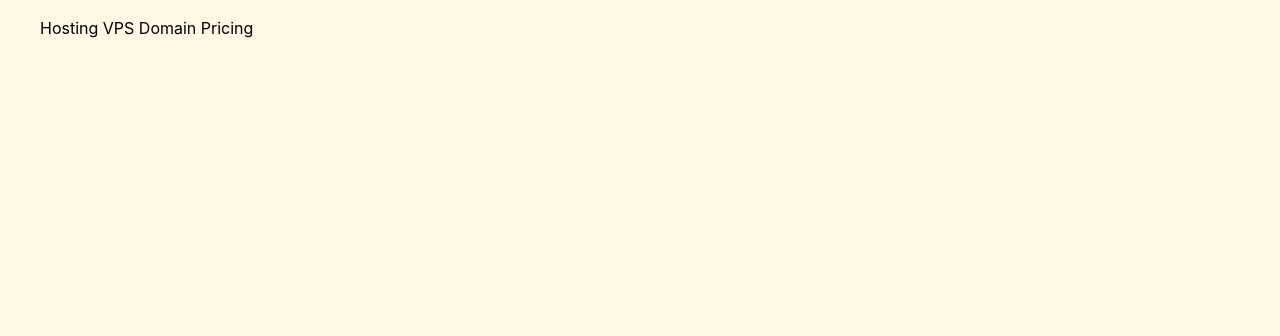
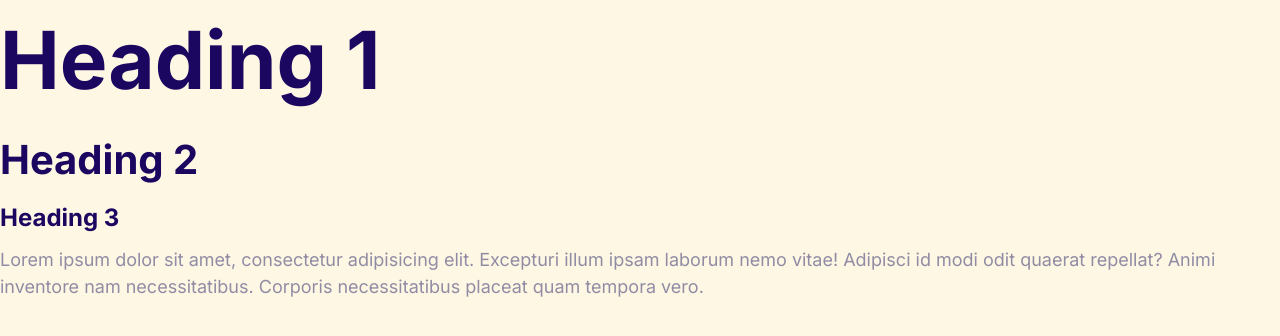
Before and after one commit to Adamt603/websiteWithMosh, a plain HTML site: page index.html in a window 1280 px wide. Drawn offline with Linux system fonts and the light colour scheme.

Commit message:
Defined the styles for the fonts.

```diff
--- a/css/styles.css
+++ b/css/styles.css
@@ -1,4 +1,12 @@
 /*start of default code */
+
+html {
+    /*This is the default font size set by the browser.*/
+    /*font-size: 16px;*/
+
+    font-size: 62.5%; /*This is .625 * 16 = 10px makes calculation of rem easier*/
+}
+
 
 /* Box sizing rules */
 *, *::before, *::after {
@@ -12,28 +20,67 @@ body, h1, h2, h3, h4, p, figure, blockquote, dl, dd {
 
 /* Make images easier to work with */
 img, picture {
+    display: block;
     max-width: 100%;
-    display: block;
 }
 
 :root {
+    --accentColor: #ff3400;
+    --bodyTextColor: #918ca4;
+    --headerTextColor: #1b0760;
     --primaryColor: #2584ff;
     --secondaryColor: #00d9ff;
-    --accentColor: #ff3400;
-    --headerTextColor: #1b0760;
-    --bodyTextColor: #918ca4;
 }
 
 /* Set core body defaults */
 body {
+    background-color: rgb(253, 247, 228);
+    color: var(--bodyTextColor);
+    font-family: Inter, -apple-system, BlinkMacSystemFont, "Segoe UI", Roboto, Helvetica, Arial, sans-serif,
+    "Apple Color Emoji", "Segoe UI Emoji", "Segoe UI Symbol";
+    /*Default font size this is 24px.*/
+    font-size: 2.4rem;
+    line-height: 1.5;
     min-height: 96vh;
+    /*background-color: #000000;*/
     text-rendering: optimizeSpeed;
-    line-height: 1.5;
-    font-family: -apple-system, BlinkMacSystemFont, "Segoe UI", Roboto, Helvetica, Arial, sans-serif,
-    "Apple Color Emoji", "Segoe UI Emoji", "Segoe UI Symbol";
-    background-color: rgb(253, 247, 228);
-    /*background-color: #000000;*/
 }
+
+h1, h2, h3 {
+    color: var(--headerTextColor);
+    margin-bottom: 1rem;
+}
+
+h1 {
+    font-size: 7rem;
+}
+
+h2 {
+    font-size: 4rem;
+}
+
+h3 {
+    font-size: 3rem;
+}
+
+@media screen and (min-width: 1204px){
+    body {
+        font-size: 1.8rem;
+    }
+    h1 {
+        font-size: 8rem;
+    }
+
+    h2 {
+        font-size: 4rem;
+    }
+
+    h3 {
+        font-size: 2.4rem;
+    }
+}
+
+
 
 /*end of default code */
 
@@ -47,14 +94,14 @@ body {
 }
 
 .linkTextDecoration {
+    color: black;
     text-decoration: none;
-    color: black;
 }
 
 /*Rules for the nav */
 nav {
+    overflow: hidden;
     width: 16rem;
-    overflow: hidden;
 }
 
 .navLinks {
--- a/index.html
+++ b/index.html
@@ -6,19 +6,32 @@
           content="width=device-width, user-scalable=no, initial-scale=1.0, maximum-scale=1.0, minimum-scale=1.0">
     <meta http-equiv="X-UA-Compatible" content="ie=edge">
     <title>Document</title>
-  <link rel="stylesheet" href="css/styles.css" type="text/css">
-  <link rel="stylesheet" href="css/normalize.css" type="text/css">
+    <!--Fonts we want the user to download for all pages -->
+    <link rel="preconnect" href="https://fonts.googleapis.com">
+    <link rel="preconnect" href="https://fonts.gstatic.com" crossorigin>
+    <link href="https://fonts.googleapis.com/css2?family=Inter:wght@400;700&display=swap" rel="stylesheet">
+    <!--End of downloaded fonts-->
+
+    <link rel="stylesheet" href="css/styles.css" type="text/css">
+    <!--<link rel="stylesheet" href="css/normalize.css" type="text/css">-->
 </head>
 <body>
 
-<nav>
+<h1>Heading 1</h1>
+
+<h2>Heading 2</h2>
+<h3>Heading 3</h3>
+<p>Lorem ipsum dolor sit amet, consectetur adipisicing elit. Excepturi illum ipsam laborum nemo vitae! Adipisci id modi
+    odit quaerat repellat? Animi inventore nam necessitatibus. Corporis necessitatibus placeat quam tempora vero.</p>
+
+<!--<nav>
     <ul class="horizontalList">
         <li class="horizontalListElement"><a class="linkTextDecoration navLinks" href="">Hosting</a></li>
         <li class="horizontalListElement"><a class="linkTextDecoration navLinks" href="">VPS</a></li>
         <li class="horizontalListElement"><a class="linkTextDecoration navLinks" href="">Domain</a></li>
         <li class="horizontalListElement"><a class="linkTextDecoration navLinks" href="">Pricing</a></li>
     </ul>
-</nav>
+</nav>-->
 
 
 
```
